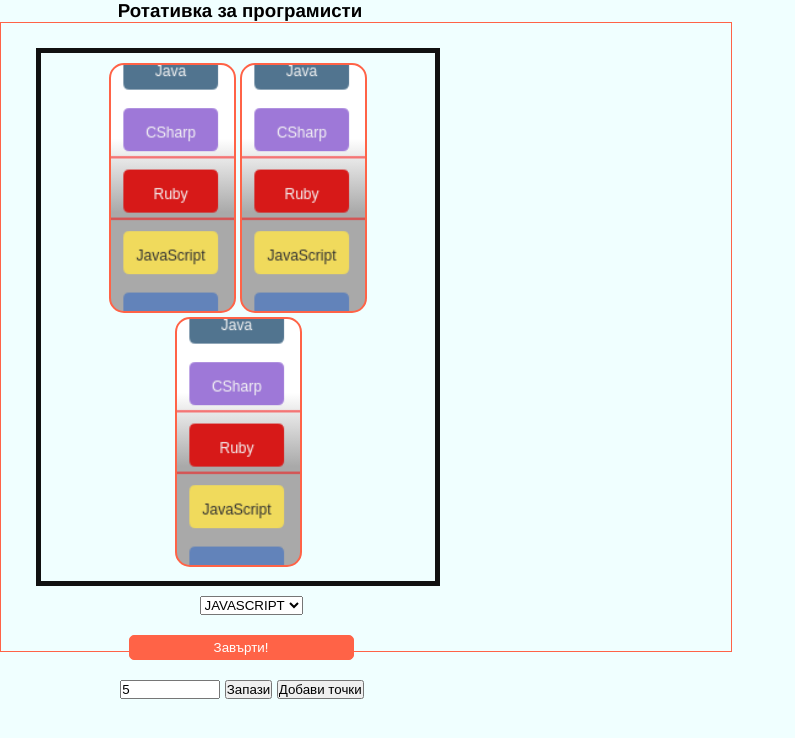
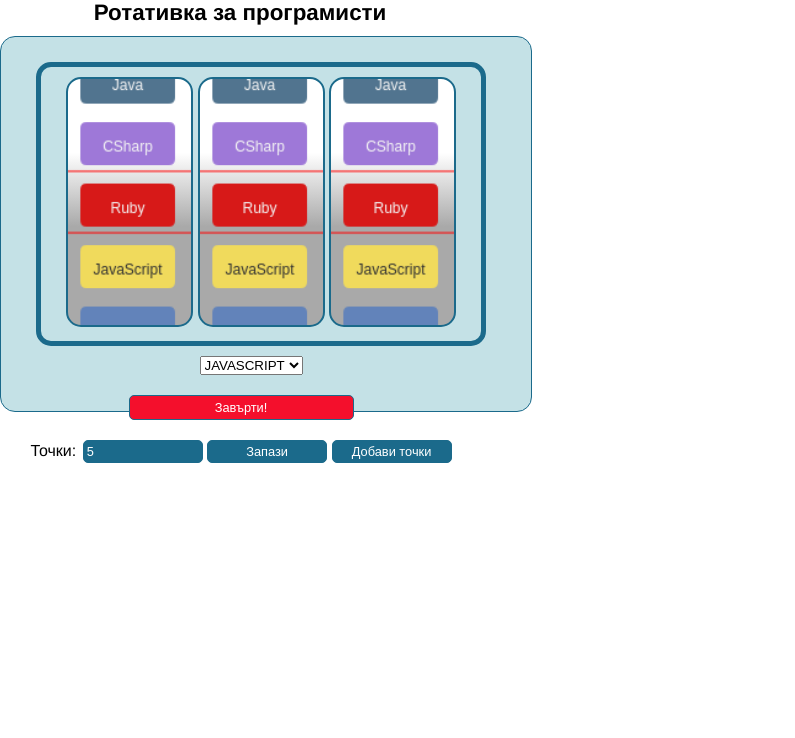
Before and after one commit to TeamCockscombCrested/JSGame, a PHP site: page /jsgame.html in a window 1280 px wide. Shown: the top 738 px of the page, without its empty margins (0-795 px from the left). Run offline with PHP 8.4, Linux system fonts and the light colour scheme; style sheets or scripts are compiled from the project's sources.

Commit message:
Добавена стилизация на ротативката.

```diff
--- a/css/default.css
+++ b/css/default.css
@@ -14,8 +14,10 @@ header
 #slots
 {
 	margin:10px 0 10px 20px;
-	border: 5px solid #111;
-	width:404px;
+	border: 5px solid #1b6a8b;
+	border-radius: 15px;
+	background-color: #c4e1e6;
+	width:450px;
 	padding: 10px;
 }
 
--- a/css/styles.scss
+++ b/css/styles.scss
@@ -2,10 +2,10 @@ body, canvas, h1, h2, h3, p, div, span, label, input {
   margin: 0;
   padding: 0;
   box-sizing: border-box;
+
 }
 
 body {
-  background-color: azure;
   font-family: Helvetica, Verdana, sans-serif;
   text-align: center;
   header {
@@ -15,6 +15,10 @@ body {
       margin-top: 15px;
       margin-bottom: 10px;
       color: tomato;
+    }
+    h3 {
+      margin-bottom: 10px;
+      font-size: 1.4em;
     }
     p {
       font-size: 0.9em;
@@ -57,19 +61,21 @@ body {
   }
 
   .slot-section {
-    width: 700px;
+    width: 500px;
     margin: 0 auto;
-    border: 1px solid tomato;
+    border: 1px solid #1b6a8b;
+    background-color: #c4e1e6;
+    border-radius: 15px;
     padding: 15px;
     text-align: center;
     #results {
       margin-bottom: 10px;
       margin-top: 10px;
-      color: tomato;
+      color: #1b6a8b;
     }
     .slot-machine {
       background: linear-gradient(#ffffff 30%, darkgrey 60%);;
-      border: 2px solid tomato;
+      border: 2px solid #1b6a8b;
       border-radius: 15px;
 
     }
@@ -77,15 +83,30 @@ body {
       display: block;
       margin: 20px auto;
       width: 50%;
-      border: 1px solid tomato;
       border-radius: 5px;
-      background-color: tomato;
+      border: 1px solid #1b6a8b;
+      background-color: #f40f2c;
       color: white;
       height: 25px;
+      font-size: 0.8em;
     }
     #start-button:hover {
       cursor: pointer;
-      border: 1px solid black;
+      border: 1px solid tomato;
+    }
+    .score-inputs {
+      width: 120px !important;
+      display: inline-block;
+      background-color: #1b6a8b;
+      border: 1px solid #1b6a8b;
+      border-radius: 5px;
+      padding: 3px;
+      color: white;
+      font-size: 0.8em;
+    }
+    .score-inputs:hover {
+      cursor: pointer;
+      border: 1px solid tomato;
     }
   }
 }
--- a/jsgame.html
+++ b/jsgame.html
@@ -31,9 +31,10 @@
                 <option value="CSharp">CSHARP</option>
             </select>
             <input type="button" id="start-button" value="Завърти!" onclick="spinSlotMachine()"/>
-            <input id="score" type="text" value="5" name="score" readonly="">
-            <input type="button" id="save-button" value="Запази"/>
-            <input type="button" id="add-button" value="Добави точки"/>
+            <label for="score" class="score-label">Точки: </label>
+            <input id="score" type="text" value="5" name="score" readonly="" class="score-inputs">
+            <input type="button" id="save-button" value="Запази" class="score-inputs"/>
+            <input type="button" id="add-button" value="Добави точки" class="score-inputs"/>
         </div>
     </section>
 
```
